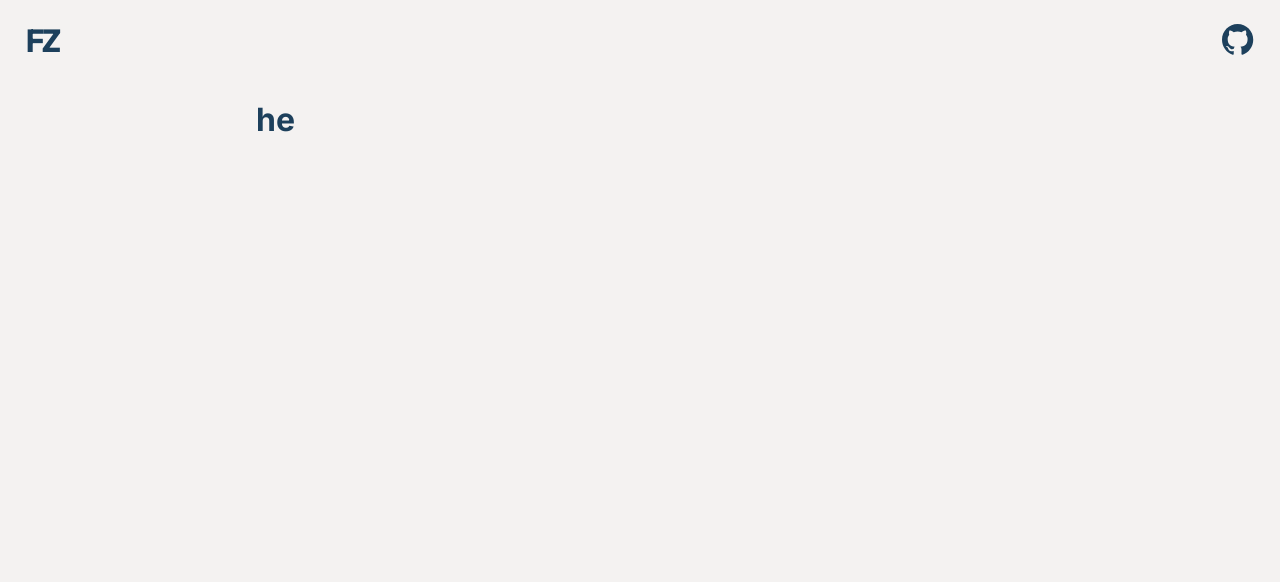
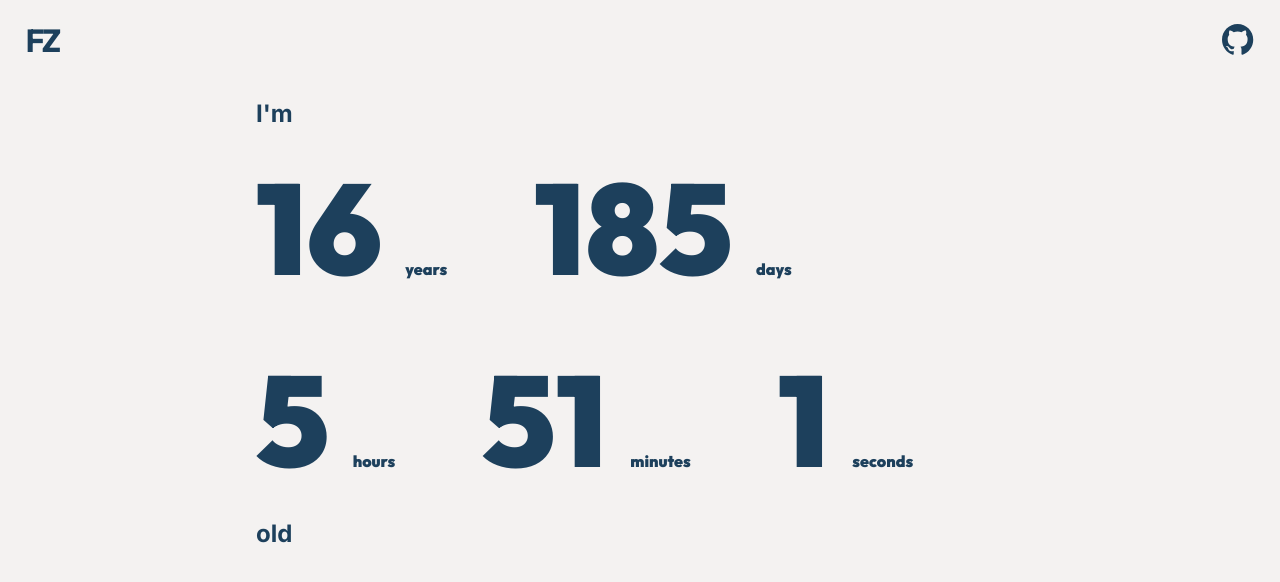
Before and after one commit to flavianz/flavianz, a React (Vite) app: page / in a window 1280 px wide. Shown: the top 582 px of the page. Built offline with nearby package versions, Linux system fonts and the light colour scheme.

Commit message:
few changes and age page

```diff
--- a/src/Frame/Frame.css
+++ b/src/Frame/Frame.css
@@ -1,21 +1,22 @@
 @keyframes up {
-    20% {
-        box-shadow: 0 0 168px -67px rgba(0,0,0,0.75);
-        scale: 0.8;
-    }
+    /*20% {*/
+    /*    box-shadow: 0 0 168px -67px rgba(0,0,0,0.75);*/
+    /*}*/
     100% {
         opacity: 0;
+        scale: 0.5;
         transform: translate(-20%, -60%) rotate(-20deg);
     }
 }
 @keyframes down {
-    20% {
-        box-shadow: 0 0 168px -67px rgba(0,0,0,0.75);
-        scale: 0.8;
-    }
+    /*20% {*/
+    /*    box-shadow: 0 0 168px -67px rgba(0,0,0,0.75);*/
+    /*}*/
     100% {
         opacity: 0;
-        transform: translate(20%, 60%) rotate(20deg);
+        scale: 0.5;
+
+        transform: translate(-20%, 60%) rotate(20deg);
     }
 }
 
@@ -23,11 +24,11 @@
     animation: up 0.5s reverse ease-in;
 }
 .upOut  {
-    animation: up 0.5s ease-out;
+    animation: up 0.5s ease-in;
 }
 .downIn  {
     animation: down 0.5s reverse ease-in;
 }
 .downOut  {
-    animation: down 0.5s ease-out;
+    animation: down 0.5s ease-in;
 }
--- a/src/Frame/Frame.module.css
+++ b/src/Frame/Frame.module.css
@@ -28,8 +28,8 @@
     font-size: 0;
 }
 #pageContainer {
-    width: calc(100% - 40vw);
-    padding: 12vh 20vw 8vw;
+    width: calc(100% - 30vw);
+    padding: 12vh 10vw 8vw 20vw;
     flex: 1;
     div {
         height: 100%;
--- a/src/Frame/Frame.tsx
+++ b/src/Frame/Frame.tsx
@@ -4,12 +4,9 @@ import { useEffect, useRef, useState } from "react";
 import Projects from "../pages/Projects/Projects.tsx";
 import Hobbies from "../pages/Hobbies/Hobbies.tsx";
 import "./Frame.css";
+import Age from "../pages/Age/Age.tsx";
 
-const pages = {
-    "/": "Hi",
-    "/projects": "Projects",
-    "/hobbies": "Hobbies",
-};
+const pages = ["/", "/age", "/projects", "/hobbies"];
 
 function GitHubLogo() {
     return (
@@ -28,7 +25,7 @@ function GitHubLogo() {
 }
 
 export default function Frame() {
-    if (!Object.keys(pages).includes(window.location.pathname)) {
+    if (!pages.includes(window.location.pathname)) {
         window.location.pathname = "";
     }
     const [path, setPath] = useState(window.location.pathname);
@@ -42,6 +39,8 @@ export default function Frame() {
                 return <Welcome animation={animations} />;
             case "/projects":
                 return <Projects animation={animations} />;
+            case "/age":
+                return <Age animation={animations} />;
             case "/hobbies":
                 return <Hobbies animation={animations} />;
             default:
@@ -59,25 +58,25 @@ export default function Frame() {
             return;
         }
         scrollReady.current = false;
-        const index = Object.keys(pages).indexOf(path);
+        const index = pages.indexOf(path);
 
         if (scroll > 0) {
             //load next page if not last
-            if (index !== Object.keys(pages).length - 1) {
+            if (index !== pages.length - 1) {
                 setAnimations({ ...animations, [path]: "upOut" });
-                setPath(Object.keys(pages)[index + 1]);
+                setPath(pages[index + 1]);
                 setAnimations({
-                    [Object.keys(pages)[index + 1]]: "downIn",
+                    [pages[index + 1]]: "downIn",
                 });
             }
         } else {
             //load prior page if not first
             if (index !== 0) {
                 setAnimations({ ...animations, [path]: "downOut" });
-                setPath(Object.keys(pages)[index - 1]);
+                setPath(pages[index - 1]);
                 setAnimations({
                     ...animations,
-                    [Object.keys(pages)[index - 1]]: "upIn",
+                    [pages[index - 1]]: "upIn",
                 });
             }
         }
--- /dev/null
+++ b/src/pages/Age/Age.module.css
@@ -0,0 +1,12 @@
+#title {
+    font-family: Outfit, sans-serif;
+    font-size: 10vw;
+    font-weight: 900;
+}
+.unit {
+    font-size: 1rem;
+    margin-right: 5vw;
+}
+span {
+    white-space: nowrap;
+}
--- /dev/null
+++ b/src/pages/Age/Age.tsx
@@ -0,0 +1,55 @@
+import { useEffect, useState } from "react";
+import styles from "./Age.module.css";
+
+export default function Age({
+    animation,
+}: {
+    animation: { [_: string]: string };
+}) {
+    const [duration, setDuration] = useState(Date.now() - 1189773720000);
+    const className = Object.keys(animation).includes("/age")
+        ? animation["/age"]
+        : "";
+
+    useEffect(() => {
+        const interval = setInterval(() => {
+            setDuration(Date.now() - 1189773720000);
+        }, 1000);
+
+        return () => clearInterval(interval);
+    }, []);
+
+    return (
+        <div className={className}>
+            <h2>I'm</h2>
+            <h1 id={styles.title}>
+                <>
+                    {Math.floor(duration / (1000 * 3600 * 24 * 365.25))}{" "}
+                    <span className={styles.unit}>years</span>{" "}
+                </>
+                <>
+                    {Math.floor(
+                        (duration % (1000 * 3600 * 24 * 365.25)) /
+                            (1000 * 3600 * 24),
+                    )}{" "}
+                    <span className={styles.unit}>days</span>{" "}
+                </>
+                <span>
+                    {Math.floor(
+                        (duration % (1000 * 3600 * 24)) / (1000 * 3600),
+                    )}{" "}
+                    <span className={styles.unit}>hours</span>{" "}
+                </span>
+                <>
+                    {Math.floor((duration % (1000 * 3600)) / 60000)}{" "}
+                    <span className={styles.unit}>minutes</span>{" "}
+                </>
+                <>
+                    {Math.floor((duration % (1000 * 60)) / 1000)}{" "}
+                    <span className={styles.unit}>seconds</span>
+                </>
+            </h1>
+            <h2>old</h2>
+        </div>
+    );
+}
```
